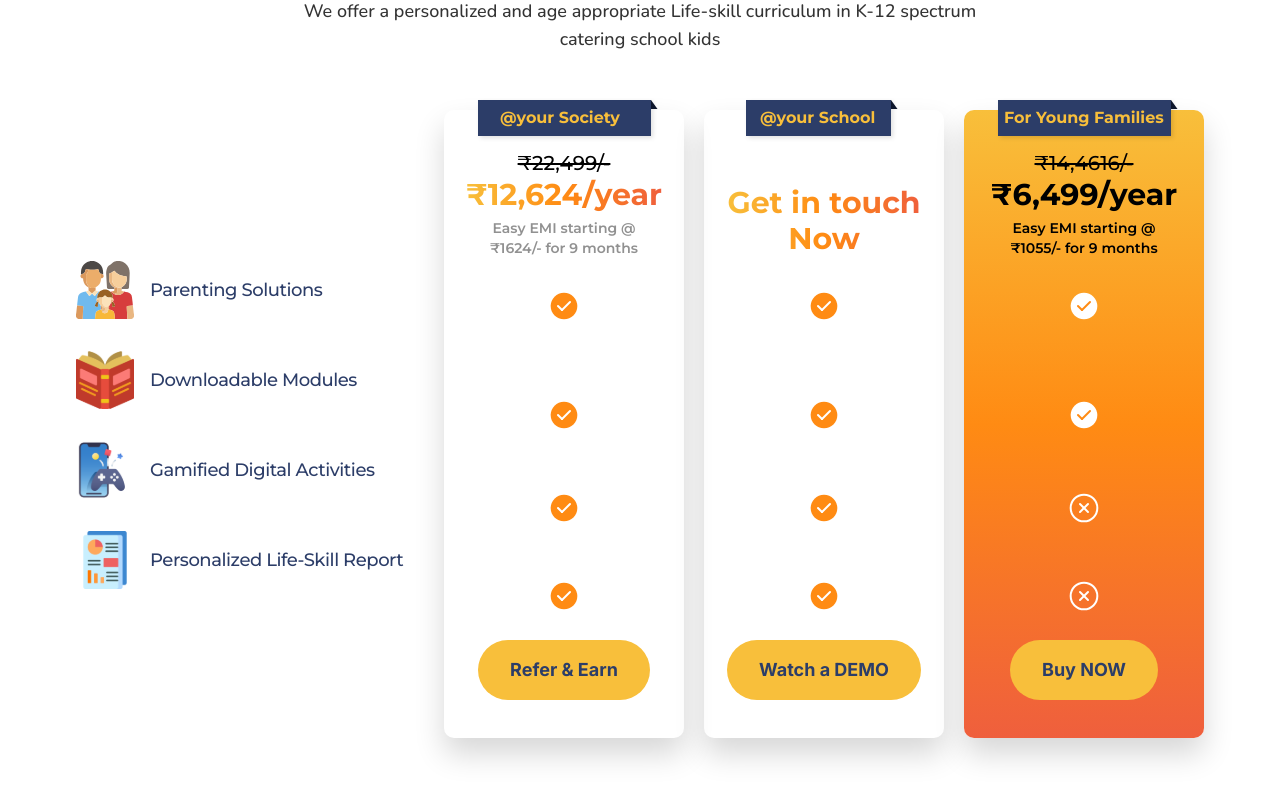
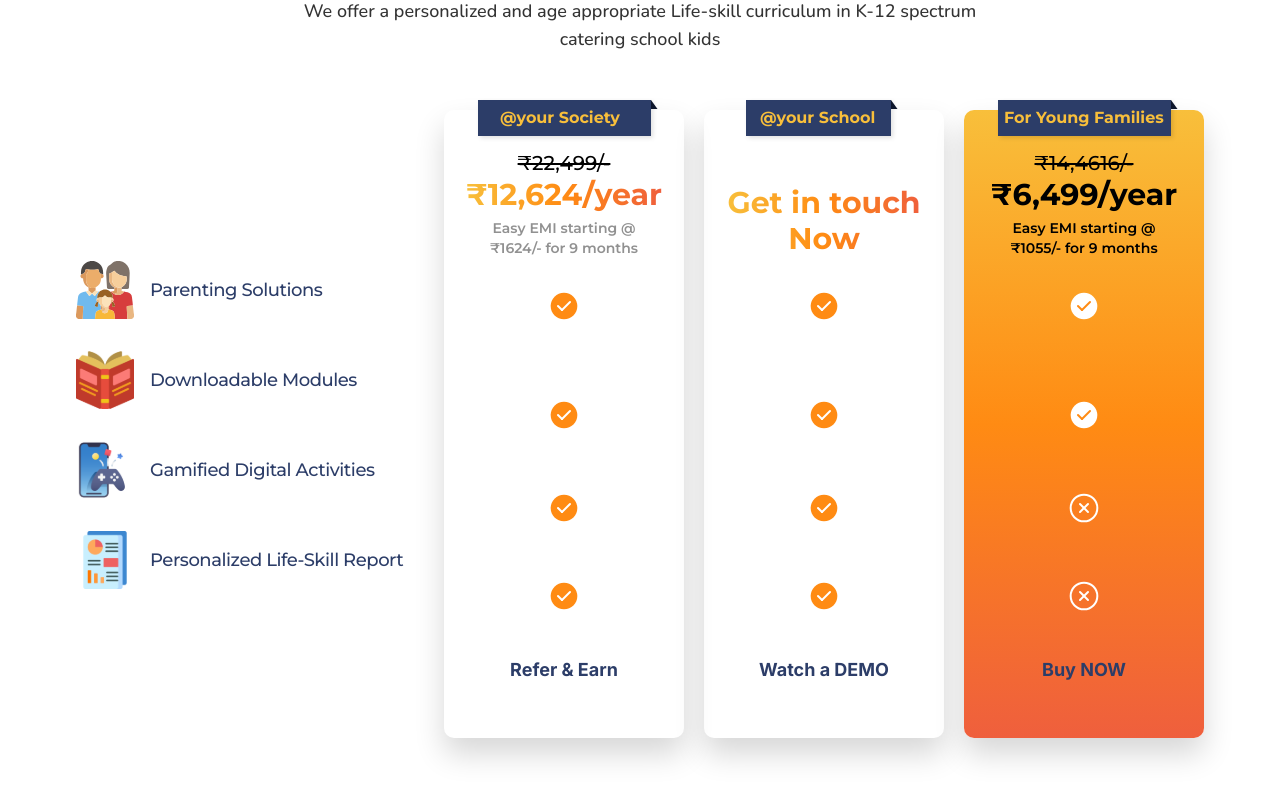
Before and after one commit to SAARKSensei/sensei-marketing_LP, a Next.js app: page / in a window 1280 px wide. Shown: the part 1340-2140 px from the top of the page. Built offline with nearby package versions, Linux system fonts and the light colour scheme.

Commit message:
[ST] 20/3/24 Button

```diff
--- a/src/components/PricingButtons.jsx
+++ b/src/components/PricingButtons.jsx
@@ -2,9 +2,18 @@
 
 import React from 'react'
 
-const PricingButtons = ({ text }) => {
+const PricingButtons = ({ text, color }) => {
+
+    let bgcolor;
+
+    if (color) {
+        bgcolor = "#fff"
+    } else {
+        bgcolor = "#F8BF3B"
+    }
+
     return (
-        <button className='rounded-[40px] px-8 py-4 text-lg bg-[#F8BF3B] text-[#2C3D68] font-bold'>{text}</button>
+        <button className={`rounded-[40px] px-8 py-4 text-lg ${bgcolor} text-[#2C3D68] font-bold`}>{text}</button>
     )
 }
 
```
